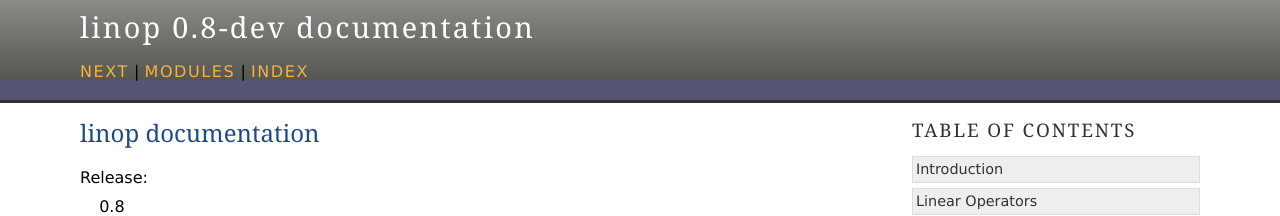
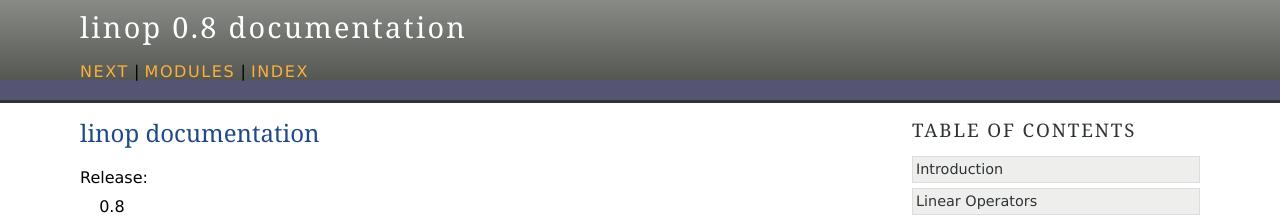
Before and after one commit to ghisvail/linop, a Sphinx documentation site: the page built from doc/source/index.rst, in a window 1280 px wide. Shown: the top 216 px of the page. Built offline with Sphinx 7.4.7, drawn with Linux system fonts in a browser that asks for light colours.

Commit message:
bump release version

```diff
--- a/doc/source/conf.py
+++ b/doc/source/conf.py
@@ -60,7 +60,7 @@ copyright = u'2013, G. Vaillant'
 # The short X.Y version.
 version = '0.8'
 # The full version, including alpha/beta/rc tags.
-release = '0.8-dev'
+release = '0.8'
 
 # The language for content autogenerated by Sphinx. Refer to documentation
 # for a list of supported languages.
--- a/setup.py
+++ b/setup.py
@@ -14,7 +14,7 @@ URL = 'https://github.com/ghisvail/linop'
 LICENSE = 'License :: OSI Approved :: BSD License'
 
 version = '0.8'
-release = False
+release = True
 if not release:
     version += '-dev'
 VERSION = version
```
